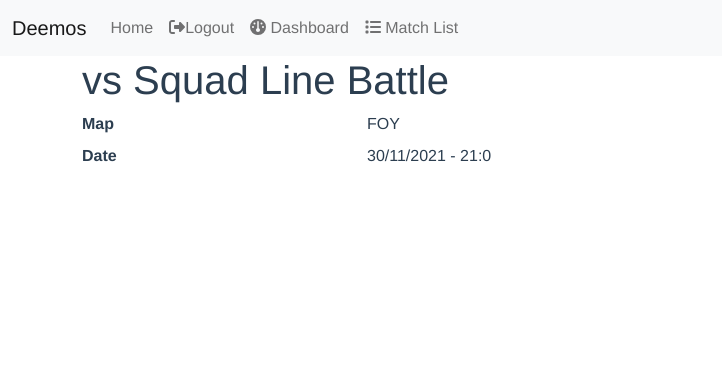
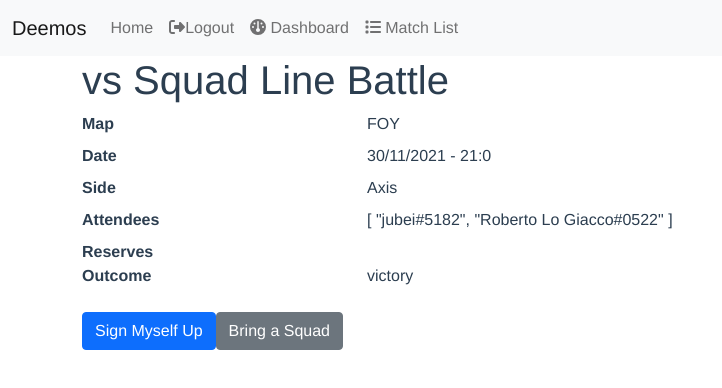
Before and after one commit to joobei/clanboy, a Vue app: page /match/1 in a window 1280 px wide. Shown: the top 388 px of the page, without its empty margins (0-722 px from the left). Built offline with nearby package versions, Linux system fonts and the light colour scheme; sample sign-in values are in the browser's storage.

Commit message:
added more match info

```diff
--- a/src/assets/matches.json
+++ b/src/assets/matches.json
@@ -5,8 +5,9 @@
             "vs": "Squad Line Battle",
             "map": "FOY",
             "date": "2021-11-30T21:00:00.511Z",
+            "slots": 2,
             "players": [ "jubei#5182", "Roberto Lo Giacco#0522" ],
-            "side": "axis",
+            "side": "Axis",
             "outcome": "victory"
         },
         {
@@ -14,9 +15,10 @@
             "vs": "Squad Line Battle",
             "map": "Hürtgen Forest",
             "date": "2021-12-7T21:00:00.511Z",
+            "slots": 2,
             "players": [ "marcmay#4677", "Roberto Lo Giacco#0522" ],
-            "side": "",
-            "outcome": ""
+            "side": "Axis",
+            "outcome": "TBD"
         }
     ]
 }
--- a/src/components/Single_Match.vue
+++ b/src/components/Single_Match.vue
@@ -5,9 +5,36 @@
       <dt class="col-sm-3">Map</dt>
       <dd class="col-sm-9">{{ match_info.map }}</dd>
       <dt class="col-sm-3">Date</dt>
-      <dd class="col-sm-9">{{ isoFormatDMY(parseISOString(match_info.date)) }}</dd>
-      <!-- <dt class="col-sm-3"></dt> -->
+      <dd class="col-sm-9">
+        {{ isoFormatDMY(parseISOString(match_info.date)) }}
+      </dd>
+      <dt class="col-sm-3">Side</dt>
+      <dd class="col-sm-9">{{ match_info.side }}</dd>
+      <dt class="col-sm-3">Attendees</dt>
+      <dd class="col-sm-9">{{ match_info.players }}</dd>
+      <dt class="col-sm-3">Reserves</dt>
+      <dd class="col-sm-9">{{ match_info.reserves }}</dd>
+      <dt class="col-sm-3">Outcome</dt>
+      <dd class="col-sm-9">{{ match_info.outcome }}</dd>
     </dl>
+    <button
+      type="button"
+      class="btn btn-primary"
+      data-toggle="button"
+      aria-pressed="false"
+      autocomplete="off"
+    >
+      Sign Myself Up
+    </button>
+    <button
+      type="button"
+      class="btn btn-secondary"
+      data-toggle="button"
+      aria-pressed="false"
+      autocomplete="off"
+    >
+      Bring a Squad
+    </button>
   </div>
 </template>
 
@@ -25,8 +52,11 @@ export default {
         "/" +
         pad(d.getUTCMonth() + 1) +
         "/" +
-        d.getUTCFullYear()
-        + ' - ' + d.getUTCHours() + ':' + d.getUTCMinutes()
+        d.getUTCFullYear() +
+        " - " +
+        d.getUTCHours() +
+        ":" +
+        d.getUTCMinutes()
       );
     },
     parseISOString(s) {
```
